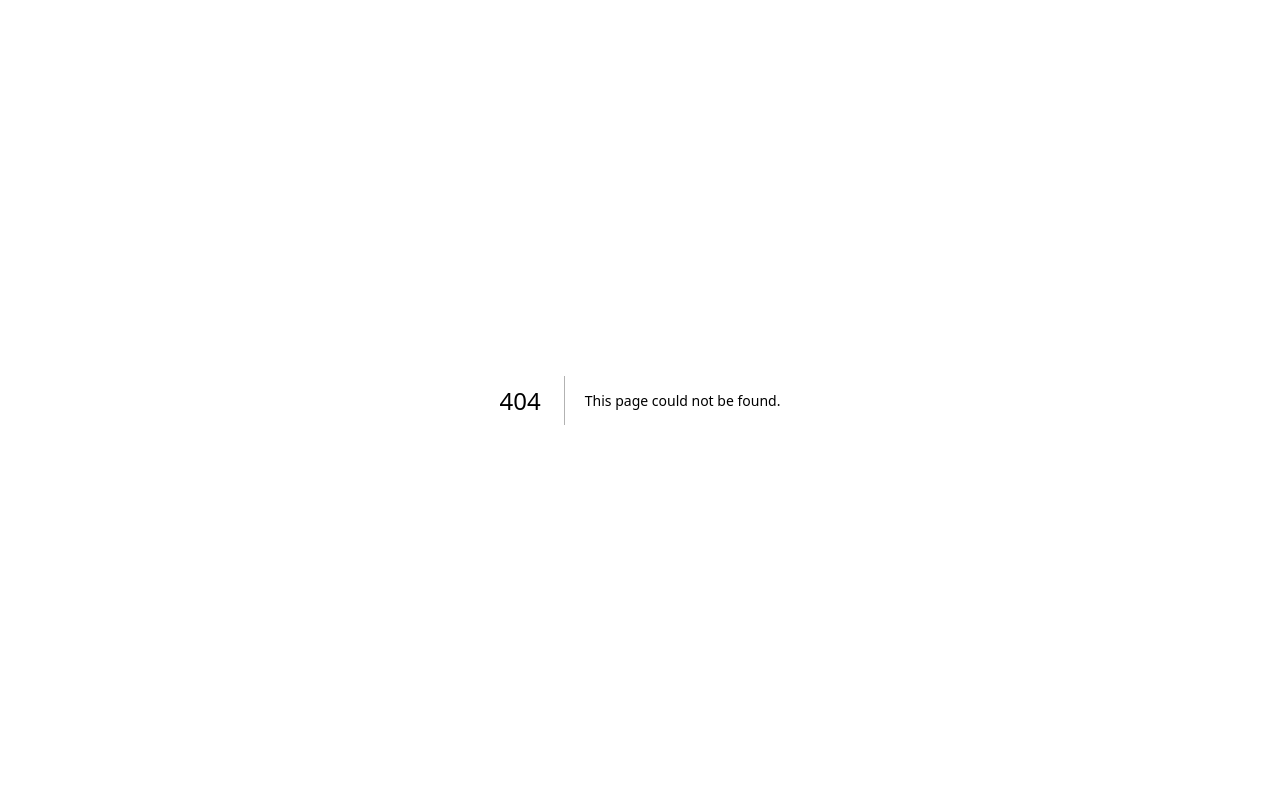
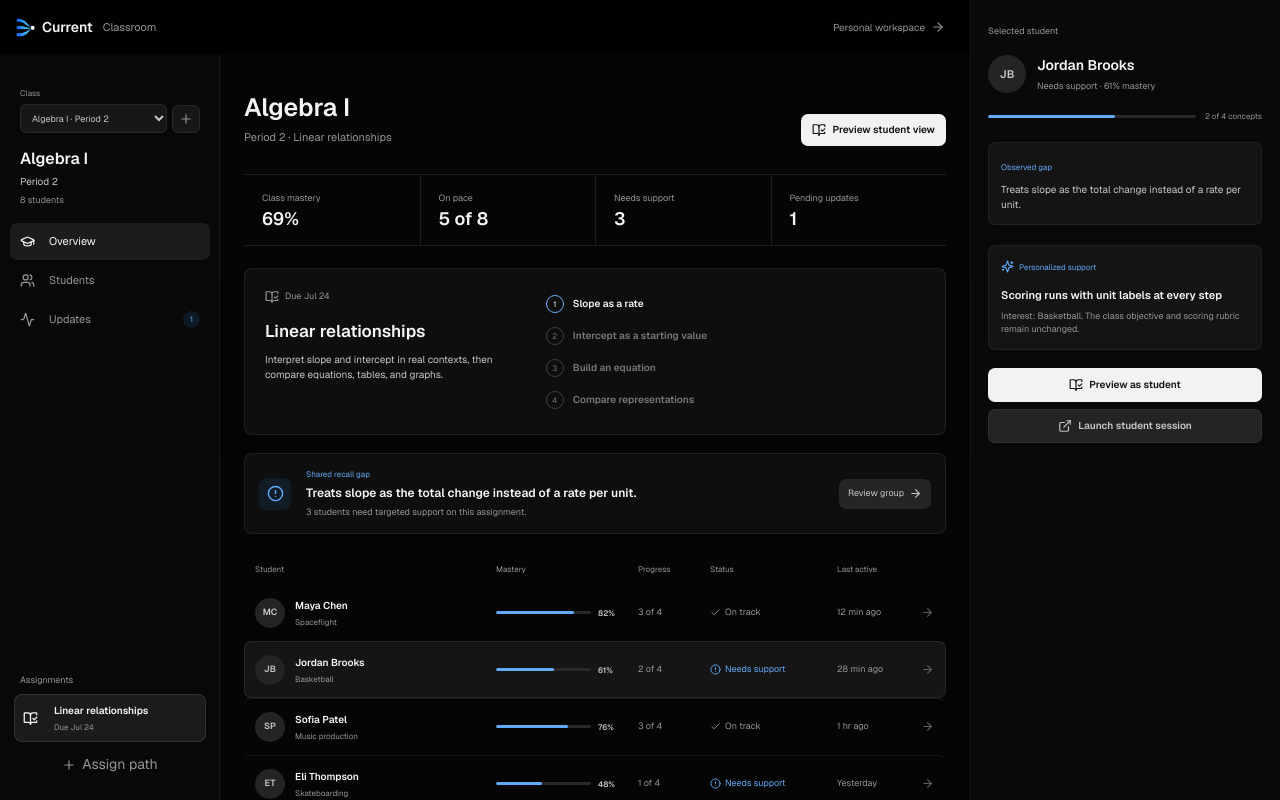
Before and after one commit to donovanmchenry/current, a Next.js app: page /classroom in a window 1280 px wide. Before the commit this address had no page. Built offline with nearby package versions, Linux system fonts and the light colour scheme; a web font is replaced by a local one.

Commit message:
Separate personal and classroom surfaces

```diff
--- a/app/classroom-workspace.tsx
+++ b/app/classroom-workspace.tsx
@@ -9,7 +9,6 @@ import {
   ExternalLink,
   Filter,
   GraduationCap,
-  Network,
   Plus,
   Search,
   ShieldCheck,
@@ -36,7 +35,7 @@ type ClassroomWorkspaceProps = {
   onNavigationChange: (state: ClassroomNavigationState) => void;
   onCreateClass: (input: NewClassInput) => void;
   onCreateAssignment: (input: NewAssignmentInput) => void;
-  onOpenLearningMap: () => void;
+  onOpenPersonalWorkspace: () => void;
   onPreviewStudent: (student: ClassroomStudent, assignment: ClassroomAssignment, curriculumUpdateApplied: boolean) => void;
   onLaunchStudentSession: (student: ClassroomStudent, assignment: ClassroomAssignment) => void;
   updateStatus: ClassroomUpdateStatus;
@@ -62,7 +61,7 @@ function formatAssignmentDate(value: string) {
   return Number.isNaN(date.getTime()) ? "Unscheduled" : new Intl.DateTimeFormat("en", { month: "short", day: "numeric" }).format(date);
 }
 
-export function ClassroomWorkspace({ classes, assignments, students, activeClass, activeAssignment, assignmentPath, availablePaths, navigation, onNavigationChange, onCreateClass, onCreateAssignment, onOpenLearningMap, onPreviewStudent, onLaunchStudentSession, updateStatus, onSetUpdateStatus, supportReviewAssigned, onAssignSupportReview }: ClassroomWorkspaceProps) {
+export function ClassroomWorkspace({ classes, assignments, students, activeClass, activeAssignment, assignmentPath, availablePaths, navigation, onNavigationChange, onCreateClass, onCreateAssignment, onOpenPersonalWorkspace, onPreviewStudent, onLaunchStudentSession, updateStatus, onSetUpdateStatus, supportReviewAssigned, onAssignSupportReview }: ClassroomWorkspaceProps) {
   const [createClassOpen, setCreateClassOpen] = useState(false);
   const [createAssignmentOpen, setCreateAssignmentOpen] = useState(false);
   const { view, selectedStudentId, studentQuery, attentionOnly } = navigation;
@@ -106,7 +105,7 @@ export function ClassroomWorkspace({ classes, assignments, students, activeClass
             return <button role="tab" aria-selected={view === item.id} className={view === item.id ? "active" : ""} onClick={() => updateNavigation({ view: item.id })} key={item.id}><Icon size={14} />{item.label}{item.id === "updates" && curriculumUpdateAvailable && updateStatus === "ready" ? <span className="classroom-update-indicator" /> : null}</button>;
           })}
         </div>
-        <button className="classroom-map-action" onClick={onOpenLearningMap}><Network size={14} /> Learning map</button>
+        <button className="classroom-map-action" onClick={onOpenPersonalWorkspace}>Personal workspace <ArrowRight size={14} /></button>
       </header>
 
       <aside className="classroom-sidebar">
--- /dev/null
+++ b/app/classroom/page.tsx
@@ -0,0 +1,12 @@
+import type { Metadata } from "next";
+
+import { CurrentWorkspace } from "../current-workspace";
+
+export const metadata: Metadata = {
+  title: "Current Classroom",
+  description: "Teacher-controlled learning paths, student evidence, and curriculum updates in Current.",
+};
+
+export default function ClassroomPage() {
+  return <CurrentWorkspace initialView="classroom" />;
+}
--- a/app/current-workspace.tsx
+++ b/app/current-workspace.tsx
@@ -98,6 +98,10 @@ type ClassroomSession = {
   mode: "teacher-preview" | "student";
 };
 
+type CurrentWorkspaceProps = {
+  initialView?: WorkspaceView;
+};
+
 const modeItems: { id: Mode; label: string; icon: typeof BookOpen }[] = [
   { id: "read", label: "Read", icon: BookOpen },
   { id: "recall", label: "Recall", icon: Brain },
@@ -164,8 +168,8 @@ function applyCheckedSources(paths: LearningPath[], checkedSources: CheckedSourc
   }));
 }
 
-export function CurrentWorkspace() {
-  const [workspaceView, setWorkspaceView] = useState<WorkspaceView>("lesson");
+export function CurrentWorkspace({ initialView = "lesson" }: CurrentWorkspaceProps) {
+  const [workspaceView, setWorkspaceView] = useState<WorkspaceView>(initialView);
   const [customPaths, setCustomPaths] = useState<LearningPath[]>([]);
   const [suggestedPathAdded, setSuggestedPathAdded] = useState(false);
   const [activePathId, setActivePathId] = useState("long-running");
@@ -575,13 +579,17 @@ export function CurrentWorkspace() {
     setWorkspaceView("map");
   };
 
-  const openClassroom = () => {
+  const returnToClassroom = () => {
     setNotebookOpen(false);
     setSourcesOpen(false);
     setSidebarOpen(false);
     setActiveReviewId(null);
     setClassroomPreview(null);
     setWorkspaceView("classroom");
+  };
+
+  const openPersonalWorkspace = () => {
+    window.location.assign("/");
   };
 
   const resetLessonActivity = useCallback((nextMode: Mode) => {
@@ -951,7 +959,10 @@ export function CurrentWorkspace() {
             <img src="/current-icon.png" width="20" height="20" alt="" aria-hidden="true" />
             Current
           </span>
-          <button className="icon-action mobile-only" onClick={() => setSidebarOpen(false)} aria-label="Close course outline"><X size={17} /></button>
+          <span className="sidebar-brand-actions">
+            {!isStudentSession && initialView !== "classroom" ? <a className="workspace-switch-link" href="/classroom" aria-label="Open Current Classroom" title="Open Current Classroom"><School size={15} /></a> : null}
+            <button className="icon-action mobile-only" onClick={() => setSidebarOpen(false)} aria-label="Close course outline"><X size={17} /></button>
+          </span>
         </div>
         {isStudentSession ? <div className="track-title student-session-track">
           <span className="track-icon"><BookOpen size={16} /></span>
@@ -961,10 +972,6 @@ export function CurrentWorkspace() {
           <div><strong>{activePath.title}</strong><small>{activePath.concepts.length} concepts</small></div>
           <ChevronRight size={14} />
         </button>}
-        {!isStudentSession ? <button className="classroom-sidebar-entry" onClick={openClassroom}>
-          <span><School size={15} /></span><strong>Classroom</strong><ChevronRight size={14} />
-        </button> : null}
-
         <ol className="concept-path">
           {activePath.concepts.map((concept, index) => {
             const conceptStatus = activeProgress.completedConceptIndexes.includes(index) ? "done" : index === activeProgress.currentConceptIndex ? "current" : "locked";
@@ -1017,7 +1024,7 @@ export function CurrentWorkspace() {
             onNavigationChange={setClassroomNavigation}
             onCreateClass={createClassroomClass}
             onCreateAssignment={createClassroomAssignment}
-            onOpenLearningMap={openLearningMap}
+            onOpenPersonalWorkspace={openPersonalWorkspace}
             onPreviewStudent={openClassroomStudent}
             onLaunchStudentSession={launchClassroomStudentSession}
             updateStatus={classroomUpdateStatus}
@@ -1049,7 +1056,6 @@ export function CurrentWorkspace() {
             onSourceChecked={storeCheckedSource}
             onOpenSource={setActiveArtifactSource}
             onResetDemo={resetDemo}
-            onOpenClassroom={openClassroom}
           />
         ) : (
           <>
@@ -1084,7 +1090,7 @@ export function CurrentWorkspace() {
             {classroomPreviewStudent ? (
               <div className={`classroom-preview-bar ${isStudentSession ? "student-session" : ""}`} role="status">
                 <span><School size={14} /><strong>{isStudentSession ? `${classroomPreviewStudent.name}'s assignment` : `Previewing ${classroomPreviewStudent.name}`}</strong><small>{isStudentSession ? `${classroomPreviewAssignment?.title ?? activePath.title} · your work is saved to this assignment` : `${classroomPreviewStudent.interest} context · activity updates the classroom roster`}</small></span>
-                <button onClick={isStudentSession ? closeStudentSession : openClassroom}>{isStudentSession ? "Close session" : "Return to Classroom"} <ArrowRight size={13} /></button>
+                <button onClick={isStudentSession ? closeStudentSession : returnToClassroom}>{isStudentSession ? "Close session" : "Return to Classroom"} <ArrowRight size={13} /></button>
               </div>
             ) : studentSessionError ? <div className="classroom-preview-bar classroom-session-error" role="alert"><span><CircleHelp size={14} /><strong>{studentSessionError}</strong></span><button onClick={() => setStudentSessionError("")}>Dismiss</button></div> : null}
 
--- a/app/globals.css
+++ b/app/globals.css
@@ -96,6 +96,9 @@ code, pre, kbd { font-family: var(--font-geist-mono), monospace; letter-spacing:
 .sidebar-brand { min-height: 54px; display: flex; align-items: center; justify-content: space-between; margin: 0 -9px 14px; padding: 0 18px; border-bottom: 0; color: var(--text); font-family: "OpenAI Sans", -apple-system, BlinkMacSystemFont, "Segoe UI", sans-serif; font-size: 20px; font-weight: 600; }
 .sidebar-wordmark { display: inline-flex; align-items: center; gap: 8px; }
 .sidebar-wordmark img { width: 20px; height: 20px; display: block; flex: 0 0 auto; }
+.sidebar-brand-actions { display: inline-flex; align-items: center; gap: 3px; }
+.workspace-switch-link { width: 30px; height: 30px; display: grid; place-items: center; border-radius: 8px; color: var(--text-muted); text-decoration: none; }
+.workspace-switch-link:hover { color: var(--text); background: var(--bg-hover); }
 .sidebar-bottom button { position: relative; z-index: 2; width: 100%; min-height: 34px; display: flex; align-items: center; gap: 9px; padding: 0 10px; border: 1px solid transparent; border-radius: calc(var(--radius) - 1px); color: var(--text-secondary); background: var(--bg-deep); font-size: 13px; text-align: left; cursor: pointer; }
 .sidebar-bottom button:hover { color: var(--text); background: var(--bg-hover); }
 .track-title { width: 100%; display: grid; grid-template-columns: 31px 1fr 14px; align-items: center; gap: 8px; border: 0; border-radius: 8px; padding: 5px 9px; color: var(--text); background: transparent; text-align: left; cursor: pointer; }
@@ -109,11 +112,6 @@ code, pre, kbd { font-family: var(--font-geist-mono), monospace; letter-spacing:
 .track-title small { margin-top: 2px; color: var(--text-muted); font-size: 11px; }
 .track-title.student-session-track { grid-template-columns: 31px minmax(0, 1fr); cursor: default; }
 .track-title.student-session-track:hover { background: transparent; }
-.classroom-sidebar-entry { width: 100%; min-height: 37px; display: grid; grid-template-columns: 31px minmax(0, 1fr) 14px; align-items: center; gap: 8px; margin-top: 5px; border: 0; border-radius: 8px; padding: 4px 9px; color: var(--text-secondary); background: transparent; text-align: left; cursor: pointer; }
-.classroom-sidebar-entry:hover { color: var(--text); background: var(--bg-hover); }
-.classroom-sidebar-entry > span { width: 29px; height: 29px; display: grid; place-items: center; border-radius: 8px; color: var(--text-muted); }
-.classroom-sidebar-entry strong { font-size: 12px; font-weight: 530; }
-.classroom-sidebar-entry > svg { color: var(--text-muted); }
 .concept-path { position: relative; display: grid; gap: 2px; margin: 18px 0 0; padding: 0; list-style: none; }
 .concept-path::before { content: ""; position: absolute; left: 17px; top: 18px; bottom: 18px; width: 1px; background: var(--line); }
 .concept-path li { position: relative; z-index: 1; }
@@ -370,8 +368,6 @@ code, pre, kbd { font-family: var(--font-geist-mono), monospace; letter-spacing:
 .map-toolbar-title { display: inline-flex; align-items: center; gap: 6px; }
 .map-toolbar-title > svg { color: var(--text-muted); }
 .map-toolbar-end { position: relative; justify-self: end; display: flex; align-items: center; gap: 4px; }
-.map-classroom-link { min-height: 29px; display: inline-flex; align-items: center; gap: 5px; border: 0; border-radius: 7px; padding: 0 8px; color: var(--text-muted); background: transparent; font-size: 10px; cursor: pointer; }
-.map-classroom-link:hover { color: var(--text); background: #1b1b1b; }
 .map-reset-trigger { min-height: 29px; display: inline-flex; align-items: center; gap: 5px; border: 0; border-radius: 7px; padding: 0 8px; color: var(--text-muted); background: transparent; font-size: 10px; cursor: pointer; }
 .map-reset-trigger:hover { color: var(--text-secondary); background: #1b1b1b; }
 .map-reset-confirm { min-height: 34px; display: flex; align-items: center; gap: 5px; border-radius: 7px; padding: 3px 3px 3px 9px; color: var(--text-secondary); background: #1b1b1b; box-shadow: inset 0 0 0 1px hsl(var(--foreground) / .08), 0 10px 26px rgba(0,0,0,.28); font-size: 9px; white-space: nowrap; }
@@ -951,7 +947,6 @@ code, pre, kbd { font-family: var(--font-geist-mono), monospace; letter-spacing:
   .map-toolbar-start { grid-column: 1; grid-row: 1; }
   .map-toolbar-end { grid-column: 1; grid-row: 1; }
   .map-reset-trigger span { display: none; }
-  .map-classroom-link span { display: none; }
   .map-wordmark { gap: 7px; }
   .map-wordmark strong { display: block; font-size: 13px; }
   .map-toolbar-divider, .map-toolbar-title { display: none; }
--- a/app/learning-map.tsx
+++ b/app/learning-map.tsx
@@ -20,7 +20,6 @@ import {
   RefreshCw,
   RotateCcw,
   Search,
-  School,
   Sparkles,
   Trash2,
   X,
@@ -92,7 +91,6 @@ type LearningMapProps = {
   onSourceChecked: (pathId: string, sourceId: string, snapshot: SourceSnapshot) => void;
   onOpenSource: (source: LearningSource) => void;
   onResetDemo: () => Promise<void>;
-  onOpenClassroom: () => void;
 };
 
 export function LearningMap({
@@ -118,7 +116,6 @@ export function LearningMap({
   onSourceChecked,
   onOpenSource,
   onResetDemo,
-  onOpenClassroom,
 }: LearningMapProps) {
   const [mapMode, setMapMode] = useState<MapMode>("map");
   const [mapTransitionDirection, setMapTransitionDirection] = useState<MapTransitionDirection>("forward");
@@ -338,7 +335,6 @@ export function LearningMap({
           <button role="tab" aria-selected={mapMode === "notes"} className={mapMode === "notes" ? "active" : ""} onClick={() => switchMapMode("notes")}><NotebookPen size={14} /> Notes{noteEntries.length ? <span className="updates-tab-count">{noteEntries.length}</span> : null}</button>
         </div>
         <div className="map-toolbar-end">
-          <button className="map-classroom-link" onClick={onOpenClassroom}><School size={13} /><span>Classroom</span></button>
           {resetConfirmOpen ? (
             <div className="map-reset-confirm" role="group" aria-label="Confirm demo reset">
               <span>Reset demo?</span>
```
Also changed, not shown: 2 other files (tests, documents, lock files or other folders).
